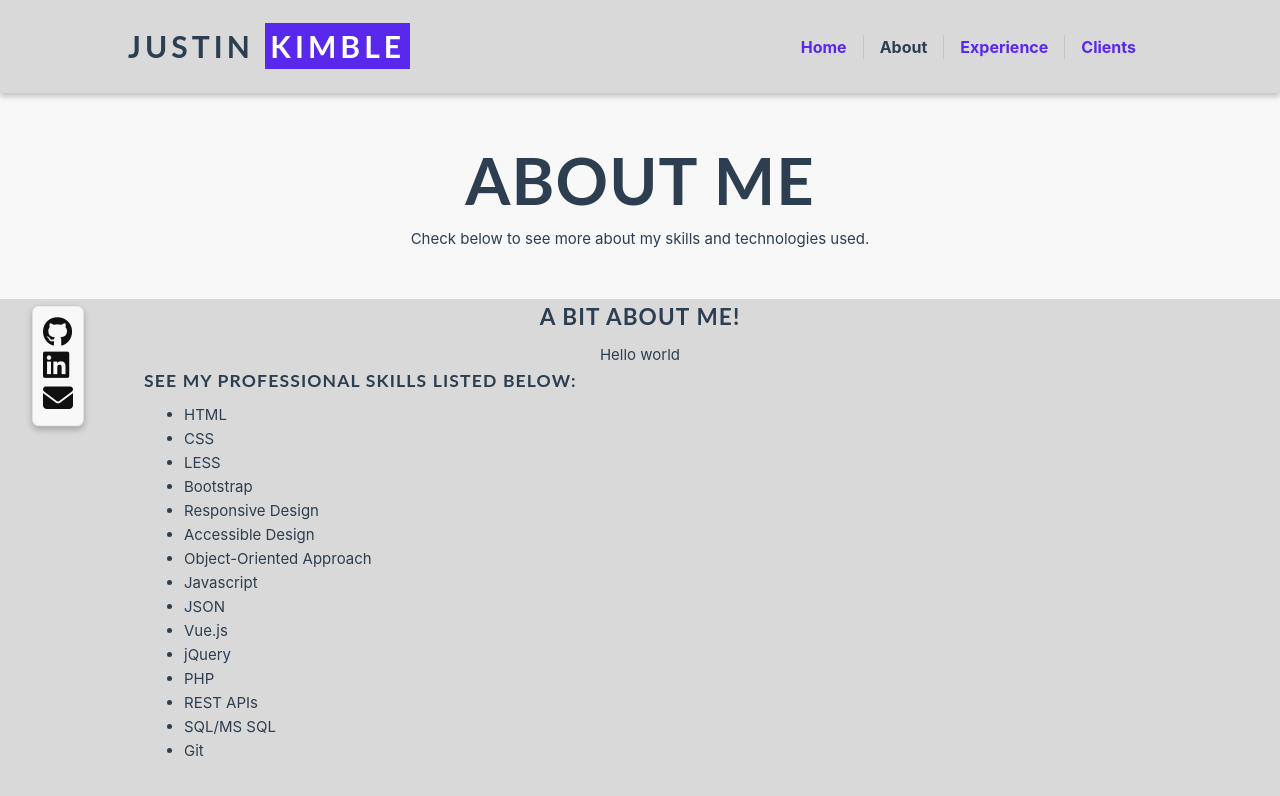
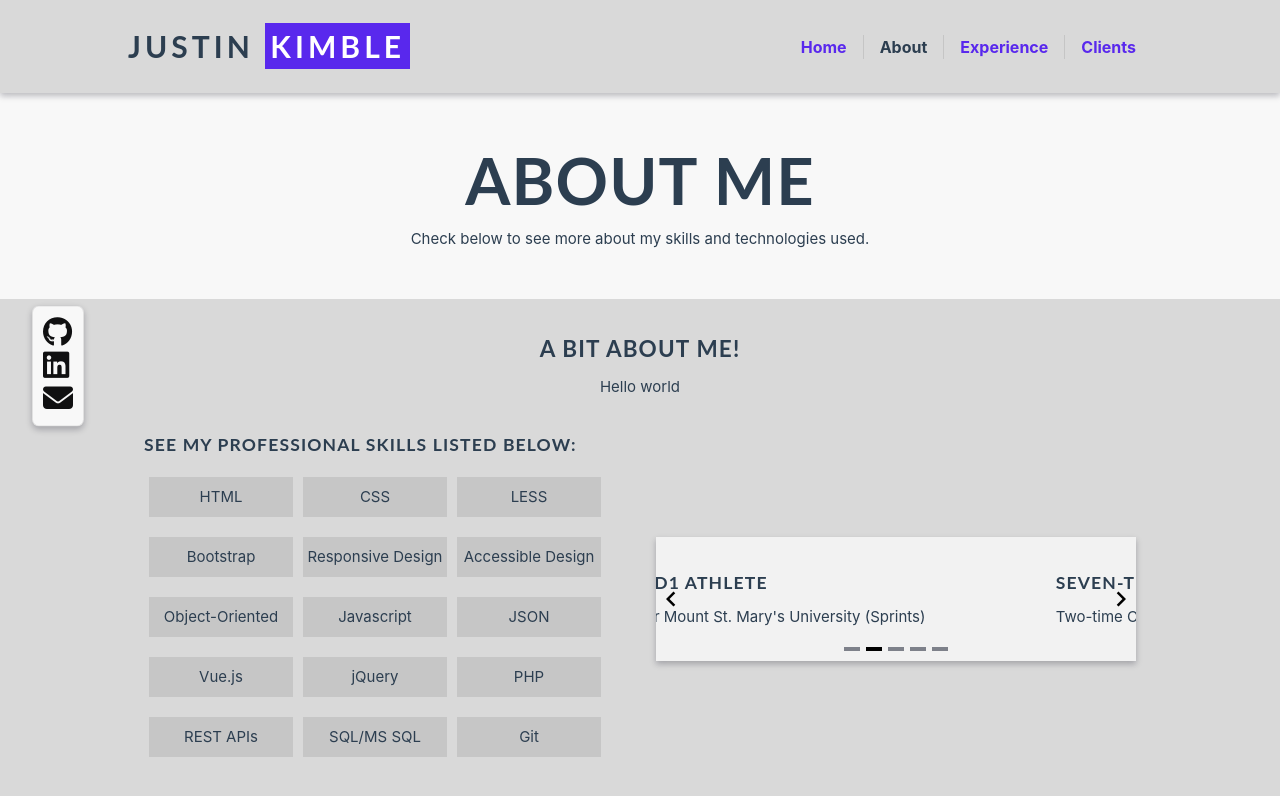
Before and after one commit to jkimble/vue-portfolio, a Vue app: page /about in a window 1280 px wide. Shown: the top 796 px of the page. Built offline with nearby package versions, Linux system fonts and the light colour scheme; a web font is replaced by a local one.

Commit message:
added vue carousel npm package

```diff
--- a/package.json
+++ b/package.json
@@ -11,7 +11,8 @@
   },
   "dependencies": {
     "vue": "^3.3.4",
-    "vue-router": "^4.2.2"
+    "vue-router": "^4.2.2",
+    "vue3-carousel": "^0.3.1"
   },
   "devDependencies": {
     "@rushstack/eslint-patch": "^1.2.0",
--- a/src/components/custom/AboutContent.vue
+++ b/src/components/custom/AboutContent.vue
@@ -1,5 +1,6 @@
 <script setup>
 import { ref } from 'vue'
+import AboutSlider from './AboutSlider.vue';
 defineProps({
     about_head: {
     type: String,
@@ -17,7 +18,7 @@ const skills = ref([
         {skill: 'Bootstrap'},
         {skill: 'Responsive Design'},
         {skill: 'Accessible Design'},
-        {skill: 'Object-Oriented Approach'},
+        {skill: 'Object-Oriented'},
         {skill: 'Javascript'},
         {skill: 'JSON'},
         {skill: 'Vue.js'},
@@ -32,13 +33,13 @@ const skills = ref([
 <template>
     <div class="container-fluid about-content-wrap">
         <div class="row">
-            <div class="col-sm-12 col-xs-12 center-xs text-col">
+            <div class="col-sm-12 col-xs-12 center-xs heading-col">
                 <h2>{{ about_head }}</h2>
                 <div class="content-contain">
                     <slot name="about_content"></slot>
                 </div>
             </div>
-            <div class="col-sm-6 col-xs-12 spec-col">
+            <div class="col-md-6 col-sm-12 col-xs-12 spec-col">
                 <h3>{{ skill_list_head }}</h3>
                 <ul class="skills-list">
                     <li v-for="skill in skills">
@@ -46,16 +47,47 @@ const skills = ref([
                     </li>
                 </ul>
             </div>
-            <div class="col-sm-6 col-xs-12 spec-grid">
-
+            <div class="col-md-6 col-sm-12 col-xs-12 spec-grid">
+                <AboutSlider></AboutSlider>
             </div>
         </div>
     </div>
 </template>
 
 <style scoped>
+    .about-content-wrap {
+
+    }
     .about-content-wrap .row {
         max-width: 1024px;
         margin: 0 auto;
     }
+
+    .heading-col {
+        margin: 2rem 0;
+    }
+
+    .spec-col .skills-list {
+        margin: 0;
+        padding: 0;
+        list-style-position: inside;
+        list-style-type: none;
+        display: flex;
+        flex-flow: row wrap;
+    }
+
+    .spec-col .skills-list li {
+        flex: 0 0 30%;
+        text-align: center;
+        padding: .5rem 0;
+        margin: 10px 05px;
+        background: var(--color-border);
+        vertical-align: center;
+    }
+
+    .spec-grid {
+        display: flex;
+        flex-flow: column;
+        justify-content: center;
+    }
 </style>
--- /dev/null
+++ b/src/components/custom/AboutSlider.vue
@@ -0,0 +1,36 @@
+<script setup>
+import 'vue3-carousel/dist/carousel.css'
+import { Carousel, Slide, Pagination, Navigation } from 'vue3-carousel'
+
+const slides = [
+  { id: '1', title: 'Former D1 Athlete', content: "Ran track for Mount St. Mary's University (Sprints)" },
+  { id: '2', title: 'Seven-time All-Conference (NEC)', content: 'Two-time Conference Champion!' },
+  { id: '3', title: 'Former ACM board member', content: 'Association of Computing Machinery' },
+  { id: '4', title: 'Favorite college class:', content: 'Theory of Computation' },
+  { id: '5', title: 'My favorite pastime', content: 'Building computers (4 so far)' },
+]
+</script>
+
+<template>
+    <Carousel wrap-around="true" autoplay=5000>
+      <Slide v-for="slide in slides" :key="slide.id">
+        <div class="carousel__item">
+          <h3>{{ slide.title }}</h3>
+          <p>{{ slide.content }}</p>
+        </div>
+      </Slide>
+
+      <template #addons>
+        <Pagination />
+        <Navigation />
+      </template>
+    </Carousel>
+</template>
+
+<style scoped>
+  section.carousel {
+    background: var(--color-background-mute);
+    box-shadow: 0 3px 6px #0d0d1d42;
+    padding: 2rem 0;
+  }
+</style>
```
Also changed, not shown: 1 other file (tests, documents, lock files or other folders).
